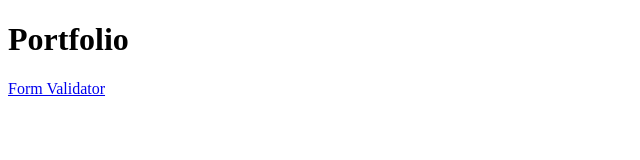
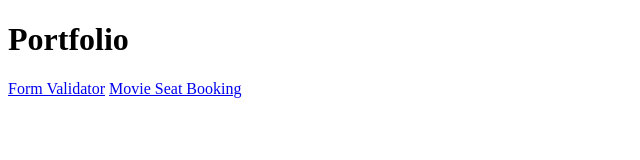
Before and after one commit to bethcastillo/bethcastillo.github.io, a plain HTML site: page index.html in a window 1280 px wide. Shown: the whole page, without its empty margins (0-640 px from the left). Drawn offline with Linux system fonts and the light colour scheme.

Commit message:
added Movie Seat Booking link

```diff
--- a/index.html
+++ b/index.html
@@ -9,5 +9,6 @@
 <body>
     <h1>Portfolio</h1>
     <a href="https://bethcastillo.github.io/Traversy-VanillaWebProjects-FormValidator/">Form Validator</a>
+    <a href="/Traversy-VanillaWebProjects-Movie-Seat-Booking">Movie Seat Booking</a>
 </body>
 </html>
```
